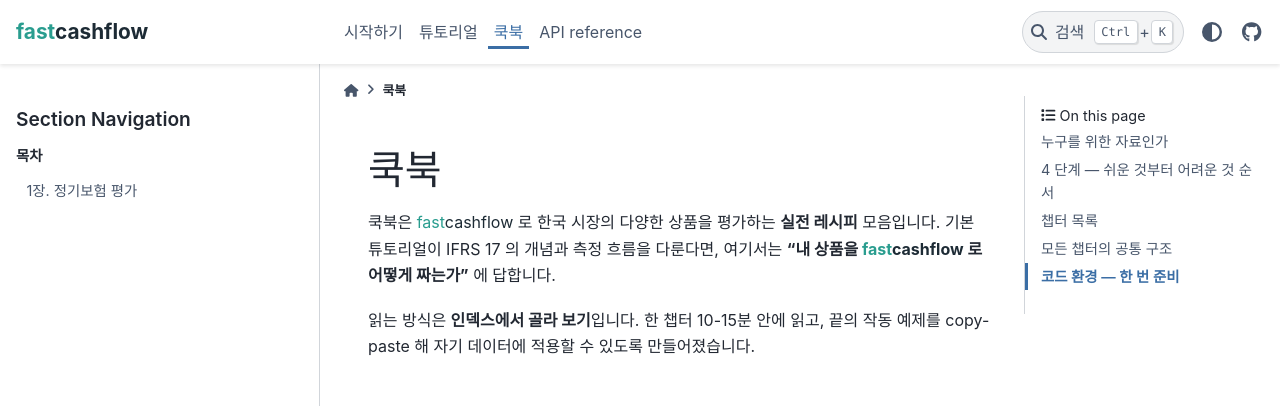
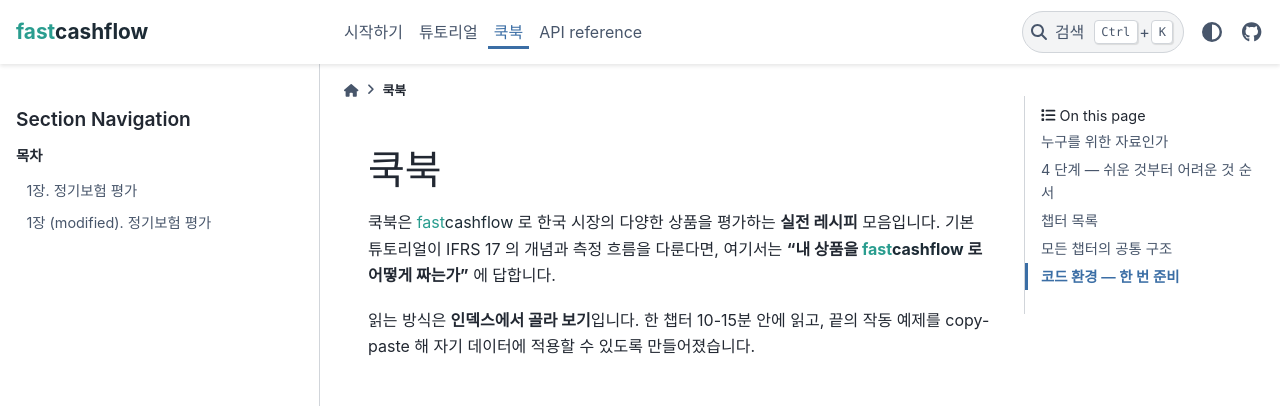
Before and after one commit to seokhoonj/fastcashflow, a Sphinx documentation site: the page built from docs/cookbook/index.md, in a window 1280 px wide. Shown: the top 406 px of the page. Built offline with Sphinx 7.4.7 and the PyData theme 0.15.4, drawn with Linux system fonts in a browser that asks for light colours.

Commit message:
cookbook index: surface the ch.1 modified draft in the sidebar so it can be previewed

````diff
--- a/docs/cookbook/index.md
+++ b/docs/cookbook/index.md
@@ -159,4 +159,5 @@
 :caption: 목차
 
 01-term-life
+01-term-life-modified
 ```
````
